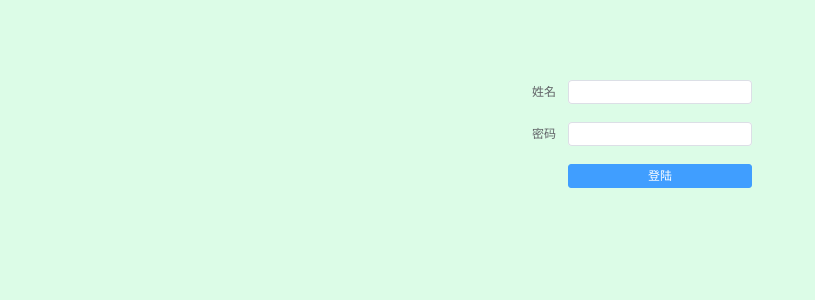
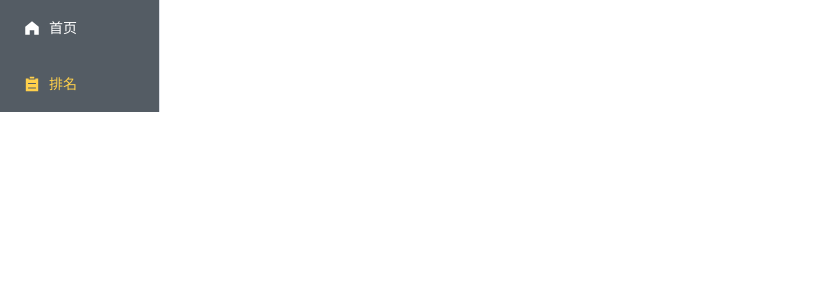
Before and after one commit to Yukiminifire/minesweeper, a Vue app in the folder packages/admin/: page / in a window 1280 px wide. Before the commit this address led to /login. Shown: the top 300 px of the page, without its empty margins (0-815 px from the left). Built offline with nearby package versions, Linux system fonts and the light colour scheme.

Commit message:
feat: 排名跳转

```diff
--- a/packages/admin/src/Home.vue
+++ b/packages/admin/src/Home.vue
@@ -6,16 +6,21 @@ import { useInfo } from './userInfo'
 export default defineComponent({
   setup() {
     const handleOpen = (key: string, keyPath: string[]) => {
-      console.log(key, keyPath)
+      // console.log(key, keyPath)
     }
     const handleClose = (key: string, keyPath: string[]) => {
-      console.log(key, keyPath)
+      // console.log(key, keyPath)
+    }
+
+    const handleSelect = (...args: any[]) => {
+      console.log('select', ...args)
     }
 
     return {
       useInfo,
       handleOpen,
       handleClose,
+      handleSelect,
     }
   },
 })
@@ -32,11 +37,13 @@ export default defineComponent({
         text-color="#fff"
         @open="handleOpen"
         @close="handleClose"
+        @select="handleSelect"
+        :router="true"
       >
-        <el-menu-item
+        <el-menu-item index="1" :route="{ path: '/' }"
           ><el-icon><HomeFilled /></el-icon>首页</el-menu-item
         >
-        <el-menu-item
+        <el-menu-item index="2" :route="{ path: '/ranklist' }"
           ><el-icon><List /></el-icon>排名</el-menu-item
         >
       </el-menu>
--- a/packages/admin/src/router.ts
+++ b/packages/admin/src/router.ts
@@ -8,17 +8,16 @@ export const router = createRouter({
       path: '/',
       name: 'home',
       component: () => import('./Home.vue'),
-      children: [
-        {
-          path: 'ranklist',
-          component: () => import('./RankList.vue'),
-        },
-      ],
     },
     {
       path: '/login',
       name: 'login',
       component: () => import('./Login.vue'),
+    },
+
+    {
+      path: '/ranklist',
+      component: () => import('./RankList.vue'),
     },
   ],
 })
@@ -32,29 +31,31 @@ function calcuWay() {
 }
 
 router.beforeEach(async (to, from, next) => {
-  const way = calcuWay()
-  switch (way) {
-    case 'login':
-      if (to.name === 'login') {
-        next()
-      } else {
-        next({
-          path: '/login',
-        })
-      }
-      break
-    case 'home':
-      if (to.name === 'home') {
-        next()
-      } else {
-        next({
-          path: '/home',
-        })
-      }
-      break
+  // const way = calcuWay()
+  // switch (way) {
+  //   case 'login':
+  //     if (to.name === 'login') {
+  //       next()
+  //     } else {
+  //       next({
+  //         path: '/login',
+  //       })
+  //     }
+  //     break
+  //   case 'home':
+  //     if (to.name === 'home') {
+  //       next()
+  //     } else {
+  //       next({
+  //         path: '/home',
+  //       })
+  //     }
+  //     break
 
-    default:
-      console.error('error')
-      break
-  }
+  //   default:
+  //     console.error('error')
+  //     break
+  // }
+
+  next()
 })
```
Also changed, not shown: 1 other file (tests, documents, lock files or other folders).
